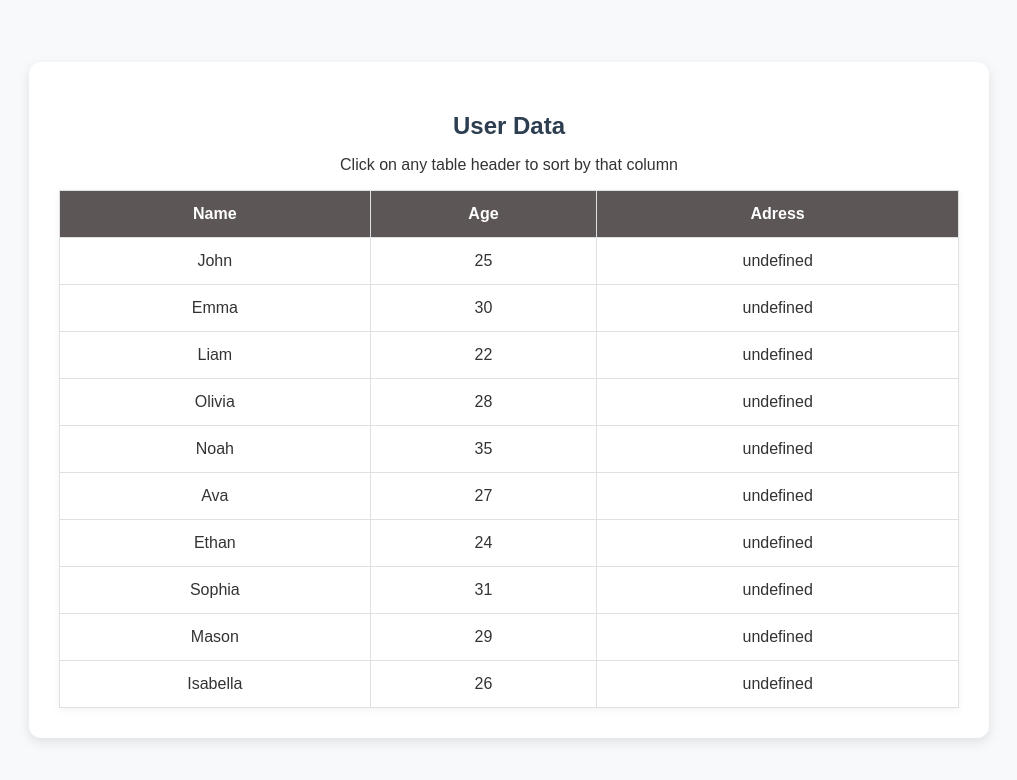
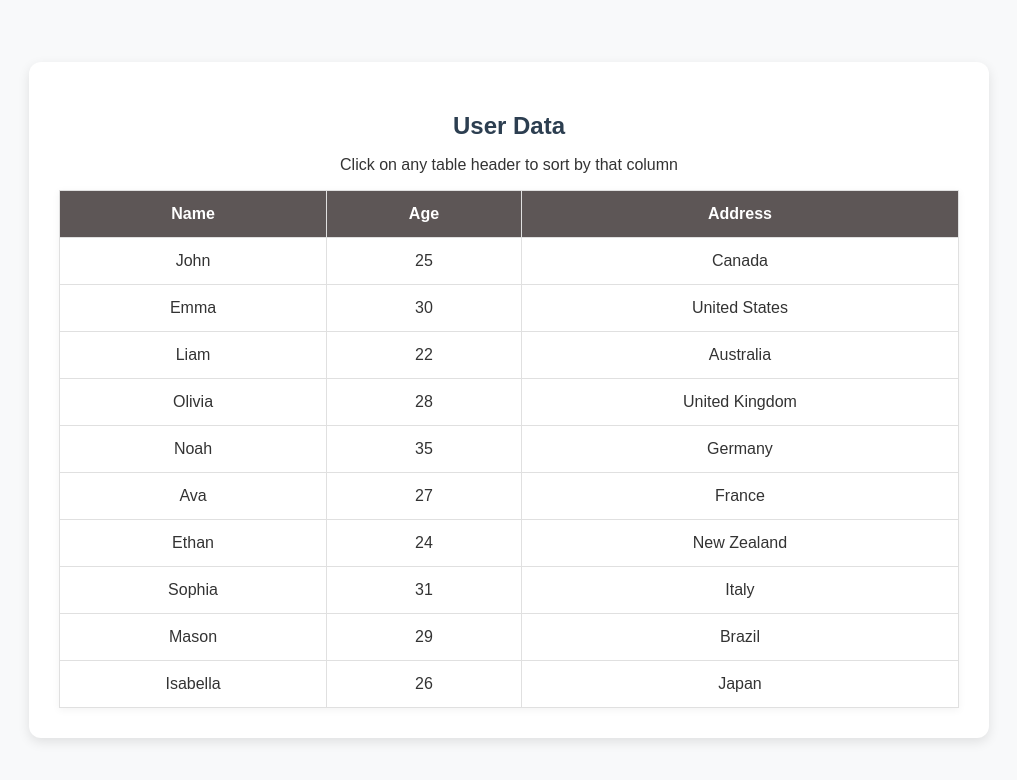
Before and after one commit to mewhotheboss/User-Table-Sorting-jQuery, a plain HTML site: page index.html in a window 1280 px wide. Shown: the whole page, without its empty margins (131-1148 px from the left). Drawn offline with nearby package versions, Linux system fonts and the light colour scheme.

Commit message:
final commit

```diff
--- a/index.html
+++ b/index.html
@@ -17,7 +17,7 @@
                 <tr>
                     <th data-column="Name">Name</th>
                     <th data-column="Age">Age</th>
-                    <th data-column="Adress">Adress</th>
+                    <th data-column="Address">Address</th>
                 </tr>
             </thead>
             <tbody id="tableBody">
--- a/script.js
+++ b/script.js
@@ -20,7 +20,7 @@ $(document).ready(function () {
             const row = `<tr>
                 <td>${user.Name}</td>
                 <td>${user.Age}</td>
-                <td>${user.Adress}</td>
+                <td>${user.Address}</td>
             </tr>`;
             tableBody.append(row);
         });
```
